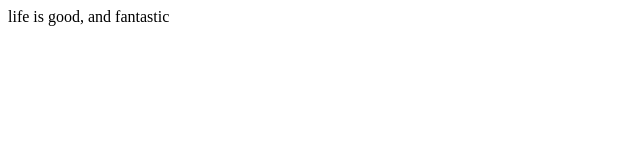
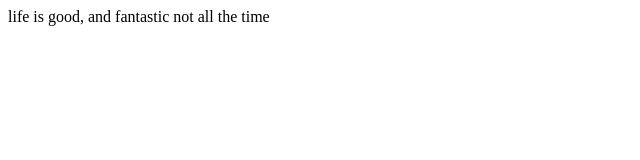
Before and after one commit to mech10/lecture1, a plain HTML site: page index.html in a window 1280 px wide. Shown: the whole page, without its empty margins (0-640 px from the left). Drawn offline with Linux system fonts and the light colour scheme.

Commit message:
fix all now

```diff
--- a/index.html
+++ b/index.html
@@ -4,6 +4,7 @@
 		<title>my webpage</title>
 		 </head>
 
-	<body> life is good, and fantastic </body<
+	<body> life is good, and fantastic
+	not all the time </body<
 
 </html>
```
